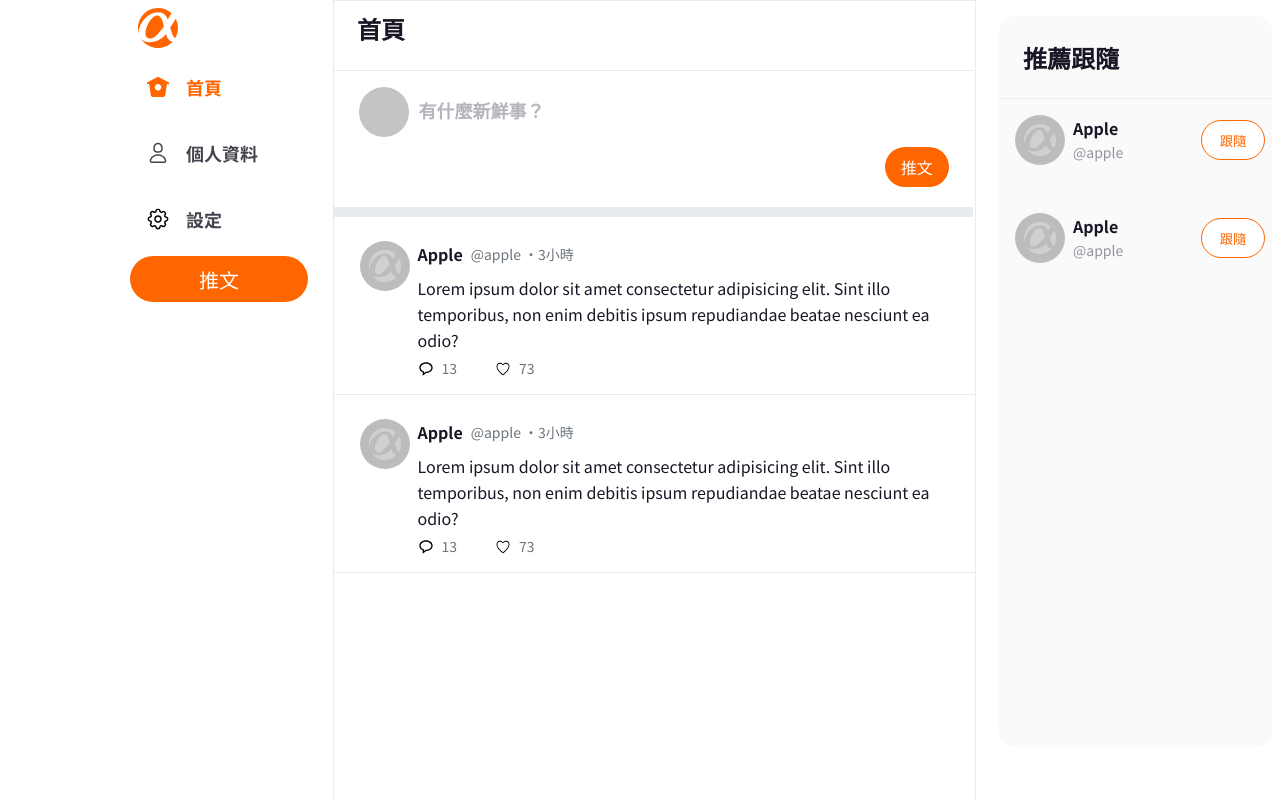
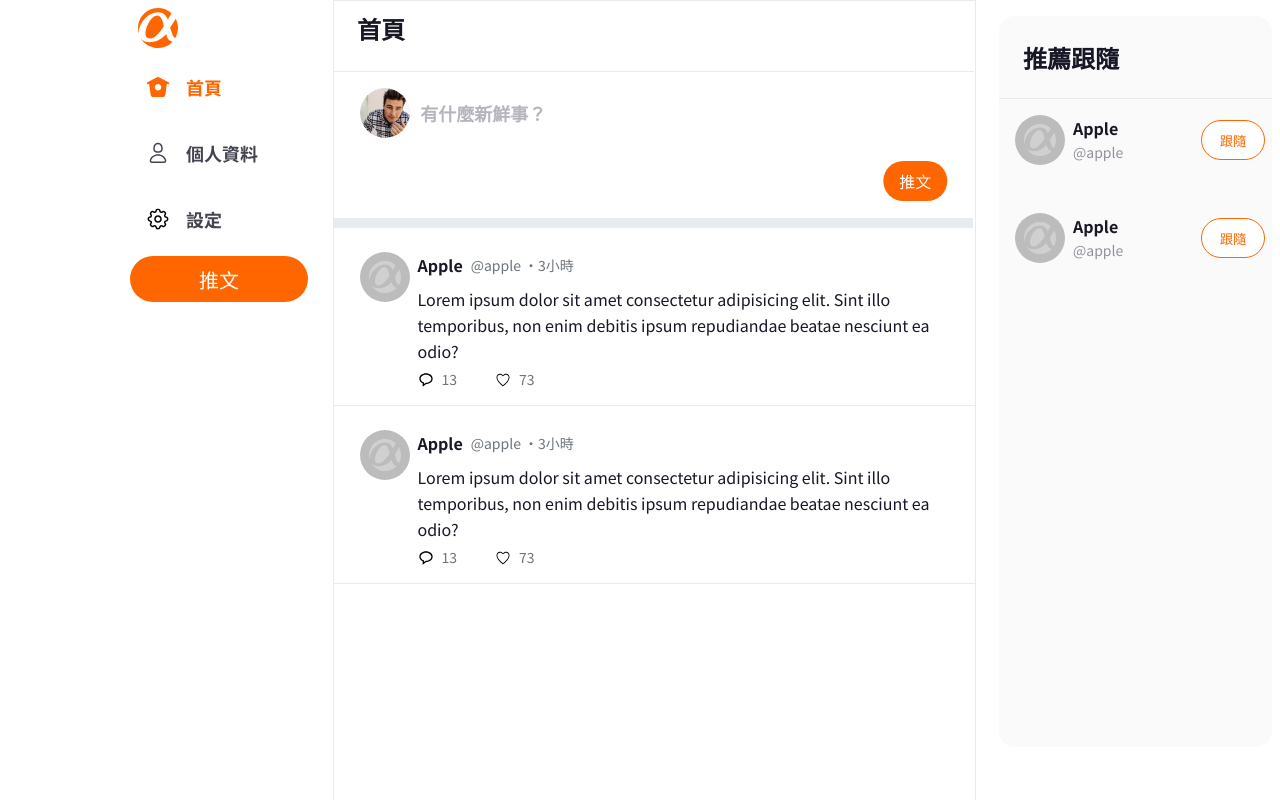
Before and after one commit to bluelsa/twitter-frontend-2023, a React (Create React App) app: page /home in a window 1280 px wide. Built offline with nearby package versions, Linux system fonts and the light colour scheme; a web font is replaced by a local one.

Commit message:
feat: 新增 Post.jsx   (人物頭像推文區)

```diff
--- a/src/pages/Home/HomeStyle.module.scss
+++ b/src/pages/Home/HomeStyle.module.scss
@@ -37,7 +37,13 @@
   fill: rgba(255, 255, 255, 0.3);
 }
 
-//nav
+.interaction {
+  &:hover {
+      cursor: pointer;
+    }
+}
+
+//navBar
 .leftColumn {
   width: 100%;
   height: 100%;
@@ -72,9 +78,7 @@
       top: 1142px;
     }
   }
-
 }
-
 
 
 //中間Content
@@ -113,90 +117,14 @@
     color: #171725;
     position: relative;
 
-    .divider {
+  }
+
+  .headDivider {
     width: 640px;
     height: 1px;
     border: none;
     background-color: #E6ECF0;
-      position: absolute;
-      bottom: 0%;
-      left: 0%;
-    }
-
-  }
-
-  .post {
-    margin-top: 16px;
-    width: 100%;
-    min-height: 130px;
-    position: relative;
-    display: flex;
-    flex-direction: column;
-
-    .posting {
-      display: flex;
-      flex-direction: row;
-      align-items: center;
-      gap: 8px;
-      width: 592px;
-      height: 50px;
-      margin: 0 auto;
-
-      .avatar {
-        width: 50px;
-        height: 50px;
-        border-radius: 50%;
-        background-color: #C4C4C4;
-
-        &:hover {
-          cursor: pointer;
-        }
-      }
-
-      .avatarTitle {
-        width: 526px;
-        min-height: 26px;
-        font-size: 18px;
-        font-weight: 700;
-        padding-top: 12px;
-        resize: none;
-        border: none;
-        overflow-y: hidden;
-
-        &:focus {
-          outline: none;
-        }
-
-        &:hover {
-          cursor: pointer;
-        }
-      }
-    }
-
-    .postButton {
-      width: 64.5px;
-      height: 40px;
-      border-radius: 50px;
-      background-color: #FF6600;
-      border: none;
-      display: flex;
-      align-items: center;
-      justify-content: center;
-      position: absolute;
-      top: 60px;
-      right: 26px;
-
-      :hover {
-        cursor: pointer;
-      }
-
-      div {
-        width: 32px;
-        height: 24px;
-        font-size: 16px;
-        font-weight: 400;
-        color: #FFFFFF;
-      }
+    margin-bottom: 16px;
   }
 
   .postDivider {
@@ -204,10 +132,6 @@
     height: 10px;
     border: none;
     background-color: #E6ECF0;
-      position: absolute;
-      bottom: 0px;
-      left: 0px;
-    }
   }
 
   .tweets {
@@ -342,7 +266,9 @@
   }
 }
 
-//follower
+//components
+
+//1.follower
 .followerContainer {
   width: 100%;
   height: 82px;
@@ -440,7 +366,7 @@
   }
 }
 
-//tweet modal
+//2.tweet modal
 
 .modalContainer {
   position: absolute;
@@ -551,6 +477,69 @@
 
 }
 
+//3.post
+.postContainer {
+  width: 639px;
+  height: 130px;
+  position: relative;
+
+  .postContent {
+    width: 588.61px;
+    height: 50px;
+    margin-left: 24px;
+    display: flex;
+    flex-direction: row;
+    align-items: center;
+    gap: 8px;
+
+    .postAvatar {
+      width: 50px;
+      height: 50px;
+      border-radius: 50%;
+      background-color: #C4C4C4;
+      margin-left: 2.3px;
+      background: url(../../assets/image/PostPhoto.svg);
+
+      &:hover {
+        cursor: pointer;
+      }
+    }
+
+    .postText {
+      width: 526px;
+      height: 26px;
+      font-family: 'Noto Sans TC';
+      font-size: 18px;
+      font-weight: 700;
+      line-height: 26px;
+      resize: none;
+      border: none;
+      overflow-y: hidden;
+      color: #6C757D;
+
+      &:focus {
+        outline: none;
+      }
+
+      &:hover {
+        cursor: pointer;
+      }
+    }
+  }
+
+  .postButton {
+    width: 64.5px;
+    height: 40px;
+    position: absolute;
+    top: 56%;
+    right: 4%;
+
+    &:hover {
+        cursor: pointer;
+      }
+  }
+}
+
 // replyPopUp
 .replyPopUpContanier {
   width: 643px;
--- a/src/pages/Home/MainPage.jsx
+++ b/src/pages/Home/MainPage.jsx
@@ -4,10 +4,7 @@ import Popular from "./Popular";
 import Twits from "./Twits";
 // import TweetModal from "./TweetModal";
 
-
-
 const MainPage = () => {
-
   return (
     <div className={styles.homeContainer}>
       <div className={styles.mainContainer}>
--- a/src/pages/Home/NavBar.jsx
+++ b/src/pages/Home/NavBar.jsx
@@ -11,13 +11,13 @@ const NavBar = () => {
     <div className={styles.leftColumn}>
       <nav className={styles.navContainer}>
         <div className={styles.Navlogo}>
-          <Logo />
+          <Logo className={styles.interaction} />
         </div>
         <div className={styles.navBar}>
-          <NavIndex />
-          <NavPersonal />
-          <NavSetting />
-          <NavButton />
+          <NavIndex className={styles.interaction} />
+          <NavPersonal className={styles.interaction} />
+          <NavSetting className={styles.interaction} />
+          <NavButton className={styles.interaction} />
         </div>
 
         <NavOut className={styles.logOut} />
--- /dev/null
+++ b/src/pages/Home/Post.jsx
@@ -0,0 +1,21 @@
+import styles from "./HomeStyle.module.scss";
+import { ReactComponent as PostButton } from "../../assets/image/PostButton.svg";
+
+const Post = () => {
+  return (
+    <div className={styles.postContainer}>
+      <div className={styles.postContent}>
+        <div className={styles.postAvatar}></div>
+        <textarea
+          className={styles.postText}
+          placeholder="有什麼新鮮事？"
+        ></textarea>
+      </div>
+      <div className={styles.postButton}>
+        <PostButton />
+      </div>
+    </div>
+  );
+};
+
+export default Post;
--- a/src/pages/Home/Twits.jsx
+++ b/src/pages/Home/Twits.jsx
@@ -1,14 +1,14 @@
 import styles from "./HomeStyle.module.scss"
 import TwitForm from "./TwitForm";
+import Post from './Post'
 
 function Twits() {
   return (
     <div className={`${styles.mainBackground} ${styles.scrollbar}`}>
-      <header className={styles.header}>
-        首頁
-        <div className={styles.divider}></div>
-      </header>
-      <div className={styles.post}>
+      <header className={styles.header}>首頁</header>
+      <div className={styles.headDivider}></div>
+      <Post />
+      {/* <div className={styles.post}>
         <div className={styles.posting}>
           <div className={styles.avatar}></div>
           <textarea className={styles.avatarTitle} placeholder="有什麼新鮮事？"></textarea>
@@ -16,14 +16,12 @@ function Twits() {
         <button className={styles.postButton}>
           <div>推文</div>
         </button>
-        <div className={styles.postDivider}></div>
-      </div>
+
+      </div> */}
+      <div className={styles.postDivider}></div>
       <div className={styles.tweets}>
         <TwitForm />
         <TwitForm />
-
-
-
       </div>
     </div>
   );
```
Also changed, not shown: src/pages/Home/ReplyPopUp.jsx (+6 -14 lines), src/pages/Home/WhatIsNew.jsx (deleted, +0 -22 lines), src/assets/image/PostButton.svg (added), src/assets/image/PostPhoto.svg (added). Lines whose indentation alone changed are shown as unchanged.
